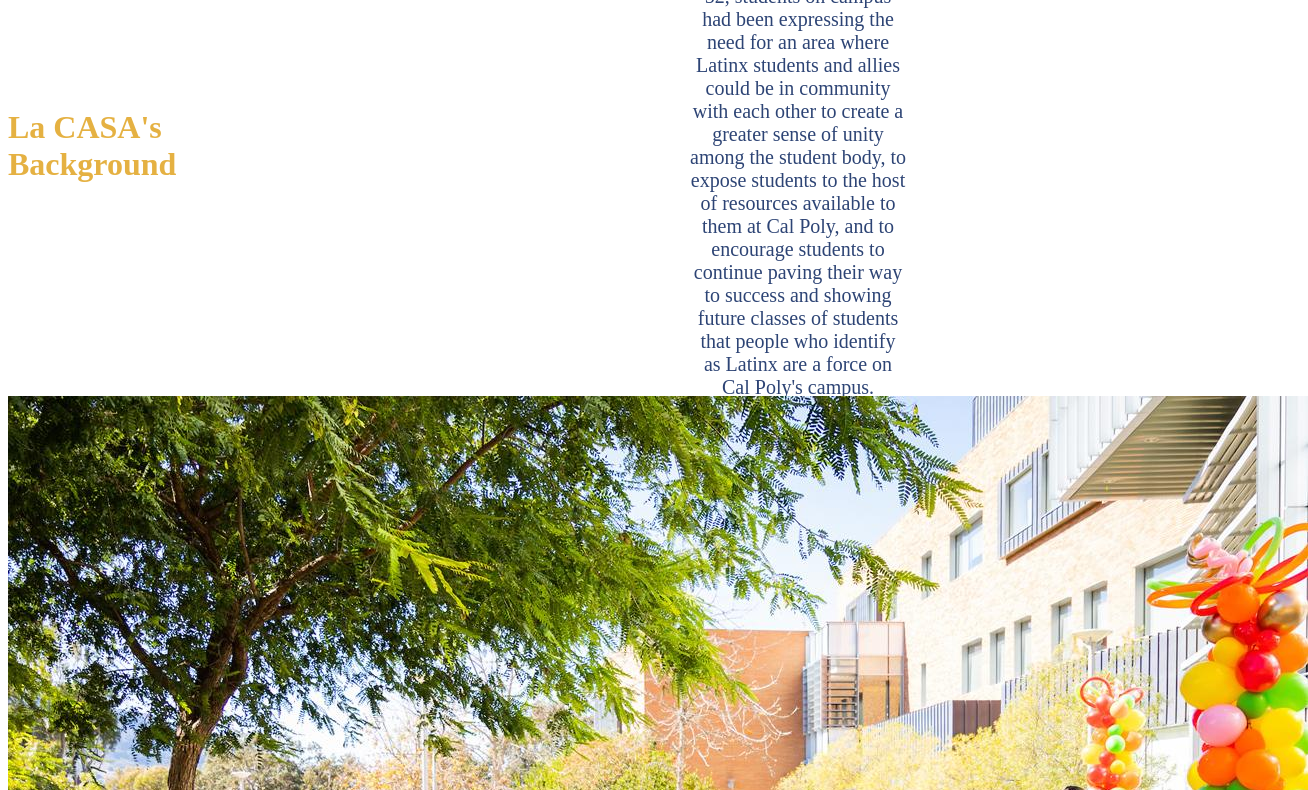
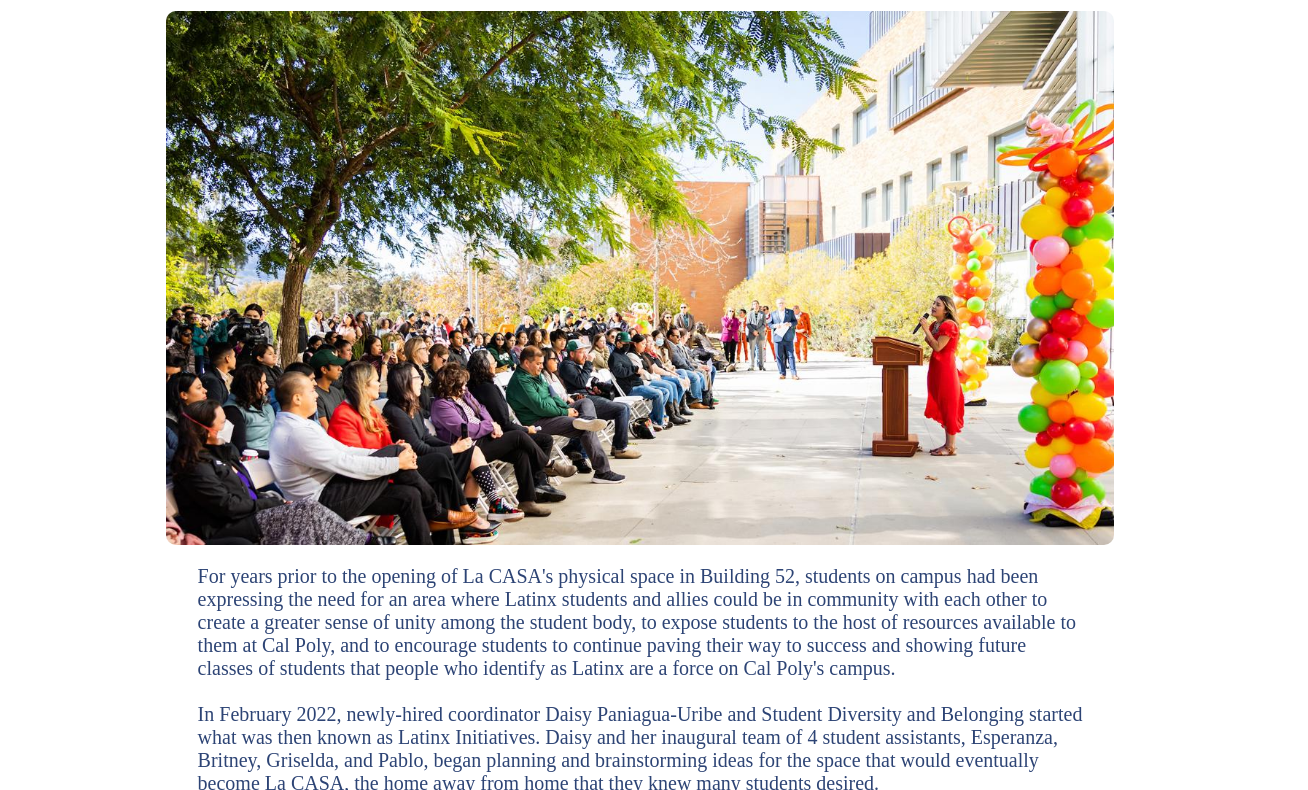
Before and after one commit to pgonza25/la-casa, a plain HTML site: page index.html in a window 1280 px wide. Shown: the part 807-1597 px from the top of the page, 1308 px wide, since content can reach past the window. Drawn offline with Linux system fonts and the light colour scheme.

Commit message:
completed styling of bio section

```diff
--- a/index.html
+++ b/index.html
@@ -57,20 +57,22 @@
         </div>
     </div>
 
-    <div id="lacasabio">
-        <div class="column">
+    <div id="lacasabioheader">
         <h2>La CASA's Background</h2>
     </div>
-        <div class="column">
+
+    <div id="lacasabio">
+        <div id="grandopeningimg">
+            <img src="./images/grandopening.jpeg" alt="Daisy giving a speech during La CASA's grand opening">
+        </div>
         <p id="history">
             For years prior to the opening of La CASA's physical space in Building 52,
-                students on campus had been expressing the need for an area where
-                Latinx students and allies could be in community with each other to
+            students on campus had been expressing the need for an area where                Latinx students and allies could be in community with each other to
             create a greater sense of unity among the student body, to expose students
             to the host of resources available to them at Cal Poly, and to encourage
             students to continue paving their way to success and showing future classes
-                of students that people who identify as Latinx are a force on Cal Poly&apos;s
-                campus.
+            of students that people who identify as Latinx are a force on Cal Poly&apos;s campus.
+            <br>
             <br>
             In February 2022, newly-hired coordinator Daisy Paniagua-Uribe and
             Student Diversity and Belonging started what was then known as Latinx
@@ -78,19 +80,15 @@
             Esperanza, Britney, Griselda, and Pablo, began planning and brainstorming
             ideas for the space that would eventually become La CASA, the home away
             from home that they knew many students desired.
-                </p>
-        </div>
-    </div>
-    <div id="grandopeningimage">
-    <img src="./images/grandopening.jpeg" alt="Daisy giving a speech during La CASA's grand opening">        </div>
-    <div class="underimage">
-        <p>
+            <br>
+            <br>
             Their planning culminated in the grand opening of La CASA in November
             2022, making La CASA a little more than 1 year old! La CASA is very grateful
             for all the students that breathe life into it and make it an inviting
             and exciting place to be. We couldn't do it without them.
             </p>
     </div>
+
 
 
     <div class="footer">
--- a/styles/home.css
+++ b/styles/home.css
@@ -37,31 +37,34 @@
 }
 
 #lacasabio {
-    padding-top: 75px;
-    display: grid;
-    grid-template-columns: 1fr 1fr;
+    display: grid flex;
+    flex-direction: column;
 }
 
-#lacasabio .column {
-    display: flex;
-    justify-content: right;
-    width: 50%;
+#lacasabioheader h2 {
+    padding-top: 100px;
+    padding-bottom: 0px;
+    font-size: 32px;
+    color: #E5B142;
+    text-align: center;
+
 }
 
-#lacasabio .column h2 {
-    font-size: 32px;
-    color: #E5B142;
+#lacasabio #grandopeningimg {
+    display: flex;
+    justify-content: center;
+    align-content: center;
 }
 
-#lacasabio .column:nth-child(2) {
-    display: flex;
-    justify-content: left;
-    align-items: left;
+#lacasabio #grandopeningimg img {
+    border-radius: 10px;
+    width: 75%;
+    height: 75%;
 }
 
-#lacasabio .column#history {
+#lacasabio #history {
     color: #2D4475;
-    font-size: 18px;
+    font-size: 20px;
     padding-left: 15%;
     padding-right: 15%;
     text-align: start;
```
Lines whose indentation alone changed are shown as unchanged.
